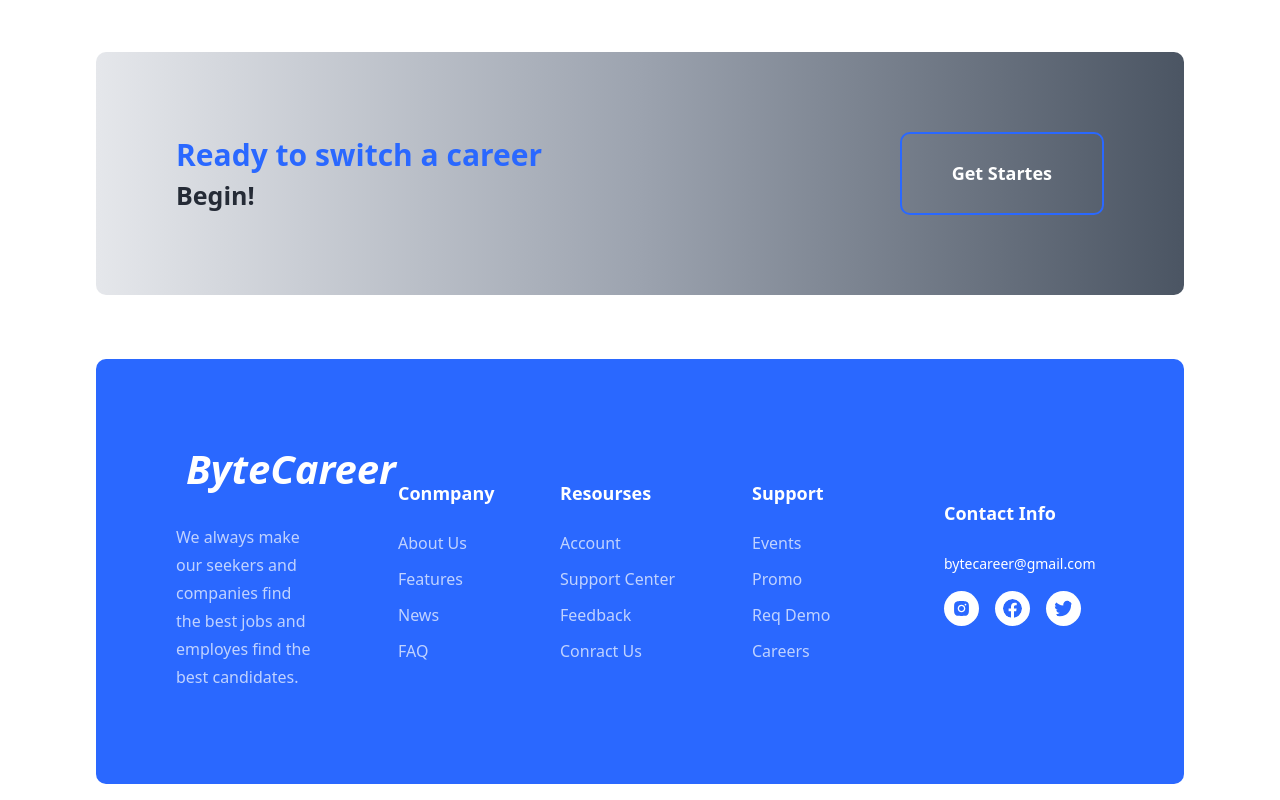
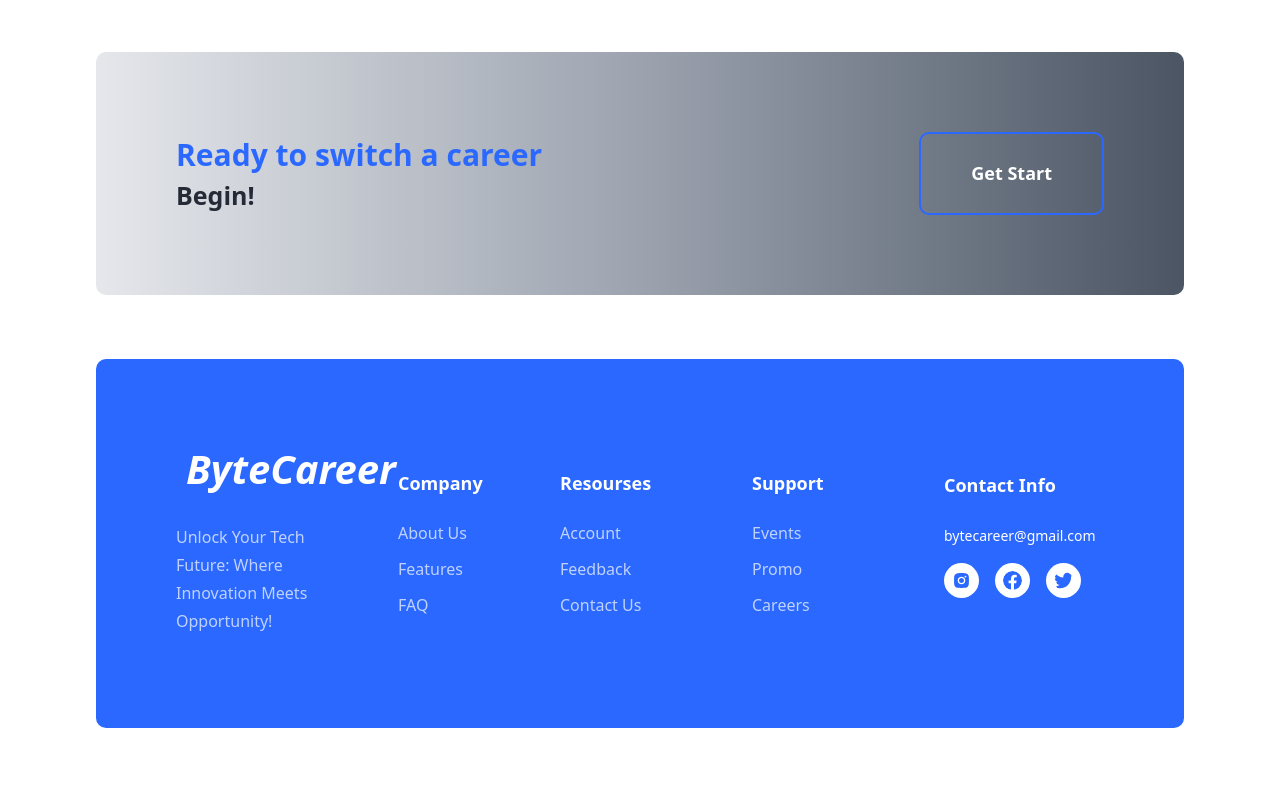
Before and after one commit to enealilo/jobsearch, a React (Vite) app: page / in a window 1280 px wide. Shown: the part 2551-3351 px from the top of the page. After the commit the page ends 3295 px from the top, so only its background shows below. Built offline with nearby package versions, Linux system fonts and the light colour scheme.

Commit message:
small changes

```diff
--- a/src/Components/FooterDiv/Footer.jsx
+++ b/src/Components/FooterDiv/Footer.jsx
@@ -12,14 +12,13 @@ const Footer = () => {
           </h1>
         </div>
         <p className="text-white pb-[13px] opacity-70 leading-7">
-          We always make our seekers and companies find the best jobs and
-          employes find the best candidates.
+          Unlock Your Tech Future: Where Innovation Meets Opportunity!
         </p>
       </div>
 
       <div className="grid pl-[30px]">
         <span className="divTitele text-[18px] font-semibold pb-[24px] text-white">
-          Conmpany
+          Company
         </span>
         <div className="grid gap-3">
           <li className="text-white opacity-[0.7] hover:opacity-[1] ">
@@ -28,7 +27,6 @@ const Footer = () => {
           <li className="text-white opacity-[0.7] hover:opacity-[1] ">
             Features
           </li>
-          <li className="text-white opacity-[0.7] hover:opacity-[1] ">News</li>
           <li className="text-white opacity-[0.7] hover:opacity-[1] ">FAQ</li>
         </div>
       </div>
@@ -41,14 +39,12 @@ const Footer = () => {
           <li className="text-white opacity-[0.7] hover:opacity-[1] ">
             Account
           </li>
-          <li className="text-white opacity-[0.7] hover:opacity-[1] ">
-            Support Center
-          </li>
+
           <li className="text-white opacity-[0.7] hover:opacity-[1] ">
             Feedback
           </li>
           <li className="text-white opacity-[0.7] hover:opacity-[1] ">
-            Conract Us
+            Contact Us
           </li>
         </div>
       </div>
@@ -62,9 +58,7 @@ const Footer = () => {
             Events
           </li>
           <li className="text-white opacity-[0.7] hover:opacity-[1] ">Promo</li>
-          <li className="text-white opacity-[0.7] hover:opacity-[1] ">
-            Req Demo
-          </li>
+
           <li className="text-white opacity-[0.7] hover:opacity-[1] ">
             Careers
           </li>
--- a/src/Components/Values/Values.jsx
+++ b/src/Components/Values/Values.jsx
@@ -10,7 +10,6 @@ const Values = () => {
       </h1>
 
       <div className="grid gap-[160px] grid-cols-3 items-center">
-
         <div className="singleGrid rounded-[10px] p-[24px] hover:bg-[#eeedf7]">
           <div className="flex items-center gap-3">
             <div className="imgDiv p-[4px] rounded-[13px] bg-inherit-[#dedef8] h-[40px] w-[40px] flex items-center justify-center">
@@ -18,11 +17,15 @@ const Values = () => {
             </div>
 
             <span className="font-semibold text-[252b36] text-[18px]">
-            Empower and Delegate
+              Empower and Delegate
             </span>
           </div>
           <p className="text-[13px] text-[252b36] opacity-[0.7] py-[16px] font-semibold">
-          Inspirational leaders understand that they set the tone for the entire organization. They lead by example, embodying the values and behaviors they expect from their teams. When leaders exhibit integrity, dedication, and a strong work ethic, it becomes contagious, inspiring employees to follow suit.
+            Inspirational leaders understand that they set the tone for the
+            entire organization. They lead by example, embodying the values and
+            behaviors they expect from their teams. When leaders exhibit
+            integrity, dedication, and a strong work ethic, it becomes
+            contagious, inspiring employees to follow suit.
           </p>
         </div>
 
@@ -37,34 +40,44 @@ const Values = () => {
             </span>
           </div>
           <p className="text-[13px] text-[252b36] opacity-[0.7] py-[16px] font-semibold">
-          Inspirational leaders recognize the importance of giving their employees autonomy and trusting them to make decisions. When employees feel empowered and trusted, they are more likely to take ownership of their work, innovate, and contribute positively to the company culture.
+            Inspirational leaders recognize the importance of giving their
+            employees autonomy and trusting them to make decisions. When
+            employees feel empowered and trusted, they are more likely to take
+            ownership of their work, innovate, and contribute positively to the
+            company culture.
           </p>
         </div>
 
         <div className="singleGrid rounded-[10px] p-[24px] hover:bg-[#eeedf7]">
           <div className="flex items-center gap-3">
             <div className="imgDiv p-[4px] rounded-[13px] bg-inherit-[#dedef8] h-[40px] w-[40px] flex items-center justify-center">
-              <img src={logo7} alt=""/>
+              <img src={logo7} alt="" />
             </div>
 
             <span className="font-semibold text-[252b36] text-[18px]">
-            Celebrate Diversity and Inclusion:
+              Celebrate Diversity and Inclusion:
             </span>
           </div>
           <p className="text-[13px] text-[252b36] opacity-[0.7] py-[16px] font-semibold">
-          Inclusive leaders understand that diversity in thought, background, and experience can lead to innovation and creativity. They actively promote diversity and inclusion within their organizations, fostering a culture where every employee feels valued and respected.
+            Inclusive leaders understand that diversity in thought, background,
+            and experience can lead to innovation and creativity. They actively
+            promote diversity and inclusion within their organizations,
+            fostering a culture where every employee feels valued and respected.
           </p>
         </div>
-
       </div>
       <div className="card mt-[32px] flex justify-between bg-[#2a68ff] p-[80px] rounded-[10px]">
         <div>
-          <h1 className="text-[#2a68ff] text-[30px] font-bold">Ready to switch a career</h1>
+          <h1 className="text-[#2a68ff] text-[30px] font-bold">
+            Ready to switch a career
+          </h1>
           <h2 className="text-[#252b36] text-[25px] font-bold">Begin!</h2>
         </div>
 
-        <button className="border-[2px] rounded-[10px] py-px] px-[50px] text-[18px] font-semibold text-white hover:bg-black border-[#2a68ff]"> Get Startes</button>
-
+        <button className="border-[2px] rounded-[10px] py-px] px-[50px] text-[18px] font-semibold text-white hover:bg-black border-[#2a68ff]">
+          {" "}
+          Get Start
+        </button>
       </div>
     </div>
   );
```
